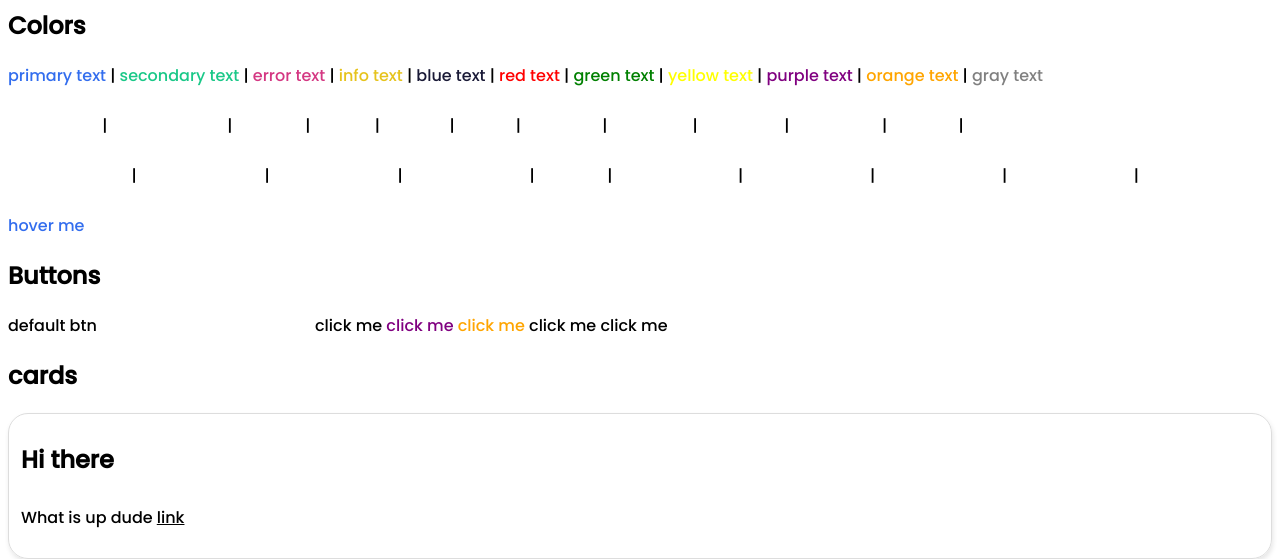
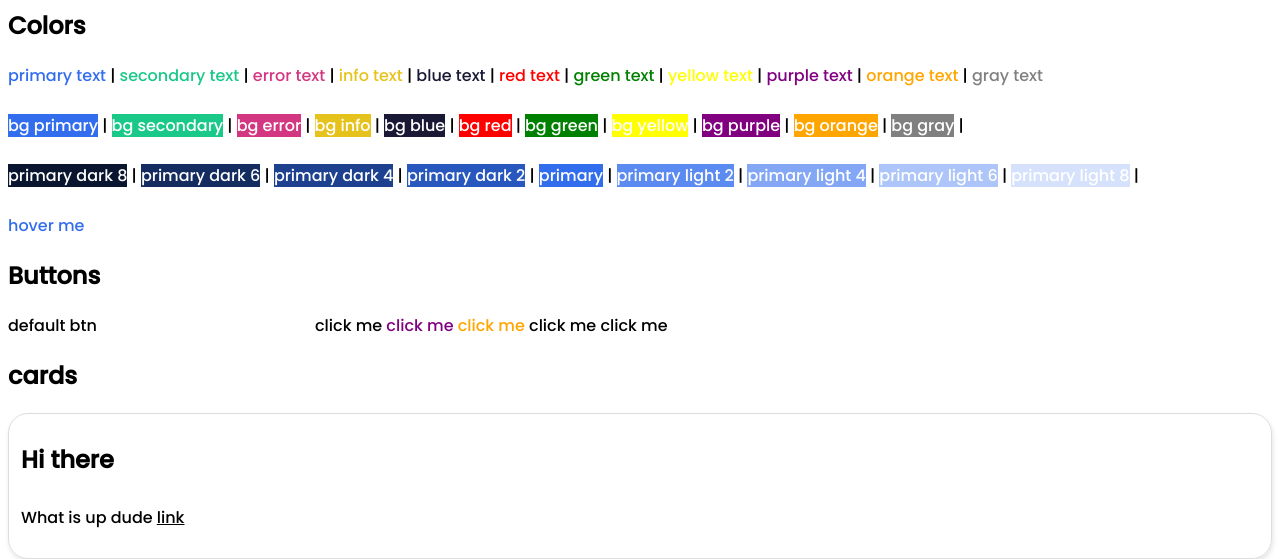
Before and after one commit to Basketballforce/Sass-It-Up, a website: page index.html in a window 1280 px wide. Shown: the top 559 px of the page. Drawn offline with nearby package versions, Linux system fonts and the light colour scheme; files that its build step writes are made by us from their sources.

Commit message:
Add if else and hover colors

```diff
--- a/sassItUp/_colors.scss
+++ b/sassItUp/_colors.scss
@@ -5,19 +5,32 @@
     .text-#{$key}{
         color: $val;
     }
-    .bd-#{$key}{
+    .bg-#{$key}{
         background-color: $val;
     }
 
+    .text-hover-#{$key}:hover{
+        color: $val;
+    }
+    // or with parent classes
+
+    //.text-hover-#{$key}{
+    //    &:hover{
+    //       columns: $val;
+    //   }
+    //}
+    // See https://www.youtube.com/watch?v=unhOp1Z-hec for
+
     // light-variations
     // mix white, with a color, and lighten it by 10 * index
+    @if($val != black and $val !=white){
         @for $index from 1 through 9 {
 
-        .text-#{$key}-light-#{index}{
+            .text-#{$key}-light-#{$index}{
                 color: mix(white, $val, $index*10);
             }
 
-        .bd-#{$key}-light-#{index}{
+            .bg-#{$key}-light-#{$index}{
                 background-color: mix(white, $val, $index*10);
             }
 
@@ -26,14 +39,28 @@
         //dark-variations
         @for $index from 1 through 9 {
 
-        .text-#{$key}-dark-#{index}{
+            .text-#{$key}-dark-#{$index}{
                 color: mix(black, $val, $index*10);
             }
 
-        .bd-#{$key}-dark-#{index}{
+            .bg-#{$key}-dark-#{$index}{
                 background-color: mix(black, $val, $index*10);
             }
 
         }
+    }
 
 }
+
+
+// conditionasl
+
+//@if (10>5){
+//    .test-if{
+//        color: black;
+ //   }
+//} @else{
+ //   .test-if-2{
+ //       color: white;
+  //  }
+//}"
```
Lines whose indentation alone changed are shown as unchanged.
